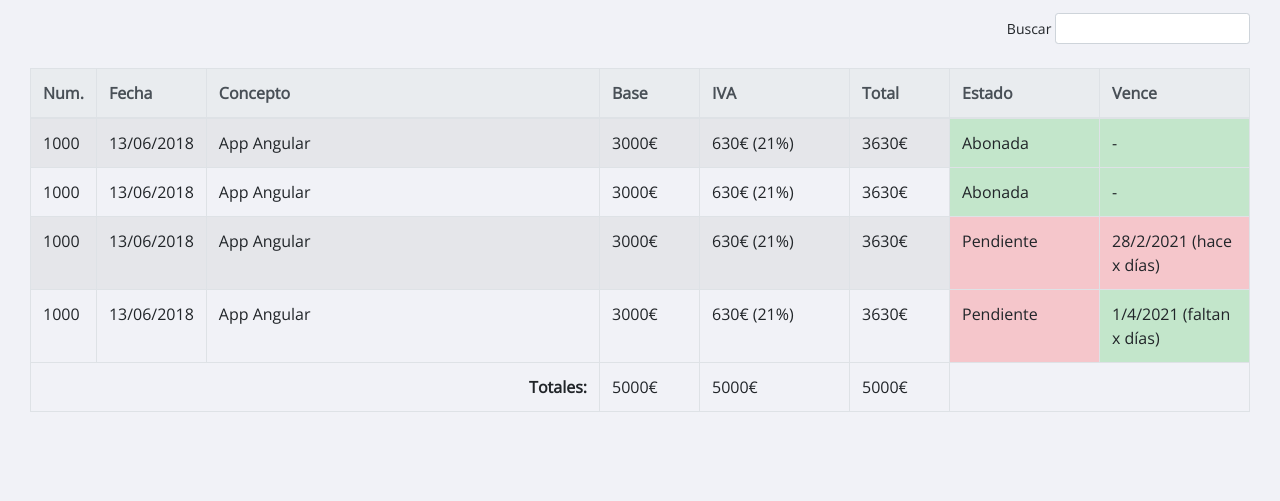
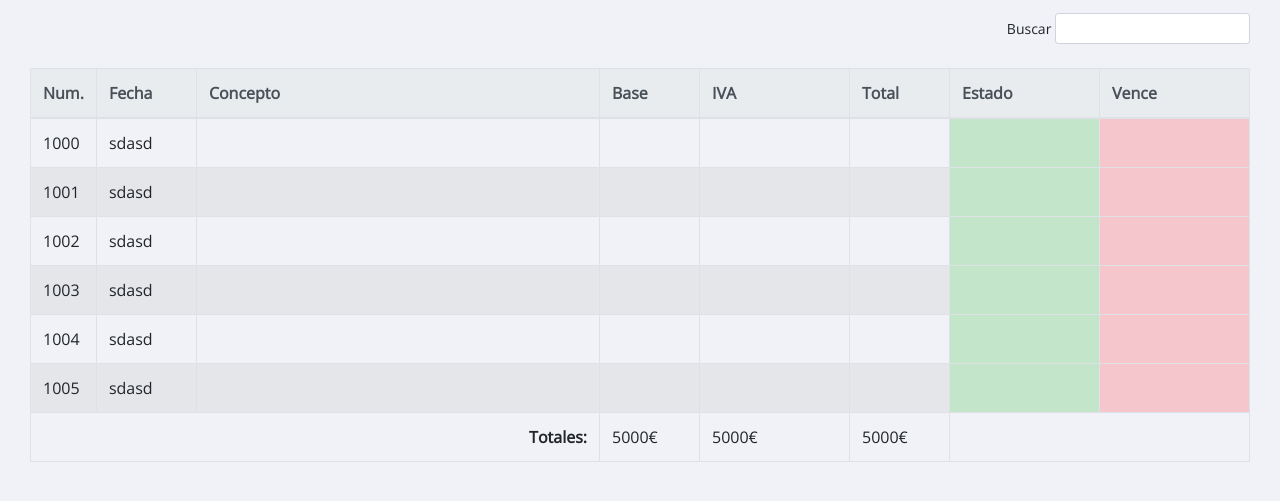
Before and after one commit to SalvadorSC/c2-ejercicio-13-sandraFedericoSalvador, a website with bundled scripts: page index.html in a window 1280 px wide. Shown: the part 73-574 px from the top of the page. Built offline with nearby package versions, Linux system fonts and the light colour scheme.

Commit message:
plantilla preparada + css clases + ejemplos

```diff
--- a/datos/facturas.js
+++ b/datos/facturas.js
@@ -1,4 +1,4 @@
-const facturas = [
+export const facturas = [
   {
     id: 1,
     numero: "1000",
--- a/estilos.css
+++ b/estilos.css
@@ -207,6 +207,10 @@ button[type="submit"] {
   width: 206px;
   margin: 0 auto;
 }
+
+.factura-molde {
+  display: none;
+}
 @media (max-width: 1000px) {
   body {
     font-size: 14px;
--- a/index.html
+++ b/index.html
@@ -12,6 +12,7 @@
       rel="stylesheet"
       href="https://cdn.jsdelivr.net/npm/bootstrap@4.6.0/dist/css/bootstrap.min.css"
     />
+    <script src="js/index.js" type="module"></script>
     <link rel="stylesheet" href="estilos.css" />
     <title>Mis Facturas</title>
   </head>
@@ -43,46 +44,16 @@
               <th class="col-max">Vence</th>
             </tr>
           </thead>
-          <tbody>
-            <tr>
-              <td>1000</td>
-              <td>13/06/2018</td>
-              <td>App Angular</td>
-              <td>3000€</td>
-              <td>630€ (21%)</td>
-              <td>3630€</td>
-              <td class="table-success">Abonada</td>
-              <td class="table-success">-</td>
-            </tr>
-            <tr>
-              <td>1000</td>
-              <td>13/06/2018</td>
-              <td>App Angular</td>
-              <td>3000€</td>
-              <td>630€ (21%)</td>
-              <td>3630€</td>
-              <td class="table-success">Abonada</td>
-              <td class="table-success">-</td>
-            </tr>
-            <tr>
-              <td>1000</td>
-              <td>13/06/2018</td>
-              <td>App Angular</td>
-              <td>3000€</td>
-              <td>630€ (21%)</td>
-              <td>3630€</td>
-              <td class="table-danger">Pendiente</td>
-              <td class="table-danger">28/2/2021 (hace x días)</td>
-            </tr>
-            <tr>
-              <td>1000</td>
-              <td>13/06/2018</td>
-              <td>App Angular</td>
-              <td>3000€</td>
-              <td>630€ (21%)</td>
-              <td>3630€</td>
-              <td class="table-danger">Pendiente</td>
-              <td class="table-success">1/4/2021 (faltan x días)</td>
+          <tbody class="tablaFacturas">
+            <tr class="factura-molde">
+              <td class="numFactura"></td>
+              <td class="fechaFactura">sdasd</td>
+              <td class="conceptoFactura"></td>
+              <td class="baseFactura"></td>
+              <td class="ivaFactura"></td>
+              <td class="totalFactura"></td>
+              <td class="estadoFactura table-success"></td>
+              <td class="vencimientoFactura table-danger"></td>
             </tr>
           </tbody>
           <tfoot>
--- /dev/null
+++ b/js/index.js
@@ -0,0 +1,34 @@
+import { facturas } from "../datos/facturas.js";
+
+const tablaFacturas = document.querySelector(".tablaFacturas");
+console.log(tablaFacturas);
+
+for (const { numero, tipo } of facturas) {
+  if (tipo === "ingreso") {
+    console.log(numero);
+    const facturaElemento = document
+      .querySelector(".factura-molde")
+      .cloneNode(true);
+    facturaElemento.classList.remove("factura-molde");
+
+    // Numero Factura
+    const numFactura = facturaElemento.querySelector(".numFactura");
+    numFactura.textContent = numero;
+
+    // Fecha Factura
+
+    // Concepto Factura
+
+    // Base
+
+    // IVA
+
+    // TOTAL
+
+    // Estado Factura
+
+    // Vencimiento Factura
+
+    tablaFacturas.append(facturaElemento);
+  }
+}
```
Also changed, not shown: .eslintrc.js, readme.MD.
